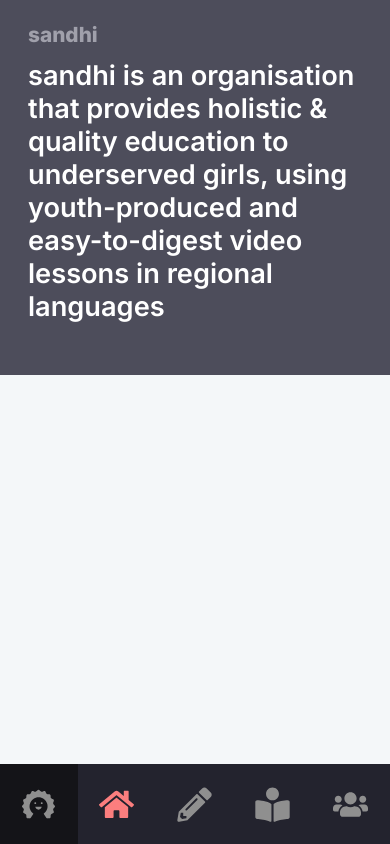
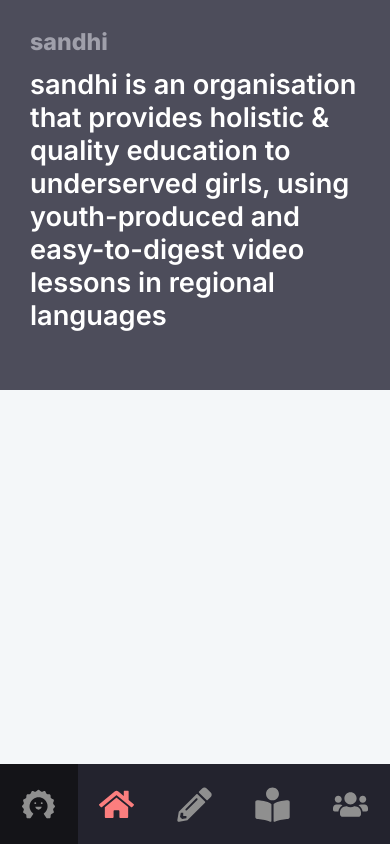
Before and after one commit to sandhi-the-connect/sandhi-the-connect.github.io, a website: page src/index.html in a window 390 px wide. Drawn offline with Linux system fonts and the light colour scheme.

Commit message:
smol  changes

```diff
--- a/src/css/style.css
+++ b/src/css/style.css
@@ -140,10 +140,10 @@
 
 @media only screen and (max-width: 600px) {
   main header{
-    padding: 22px 28px;
+    padding: 28px 30px;
   }
   main header #title {
-    font-size: 1.3rem;
+    font-size: 1.45rem;
   }
   main header #headline{
     font-size: 1.7rem;
```
